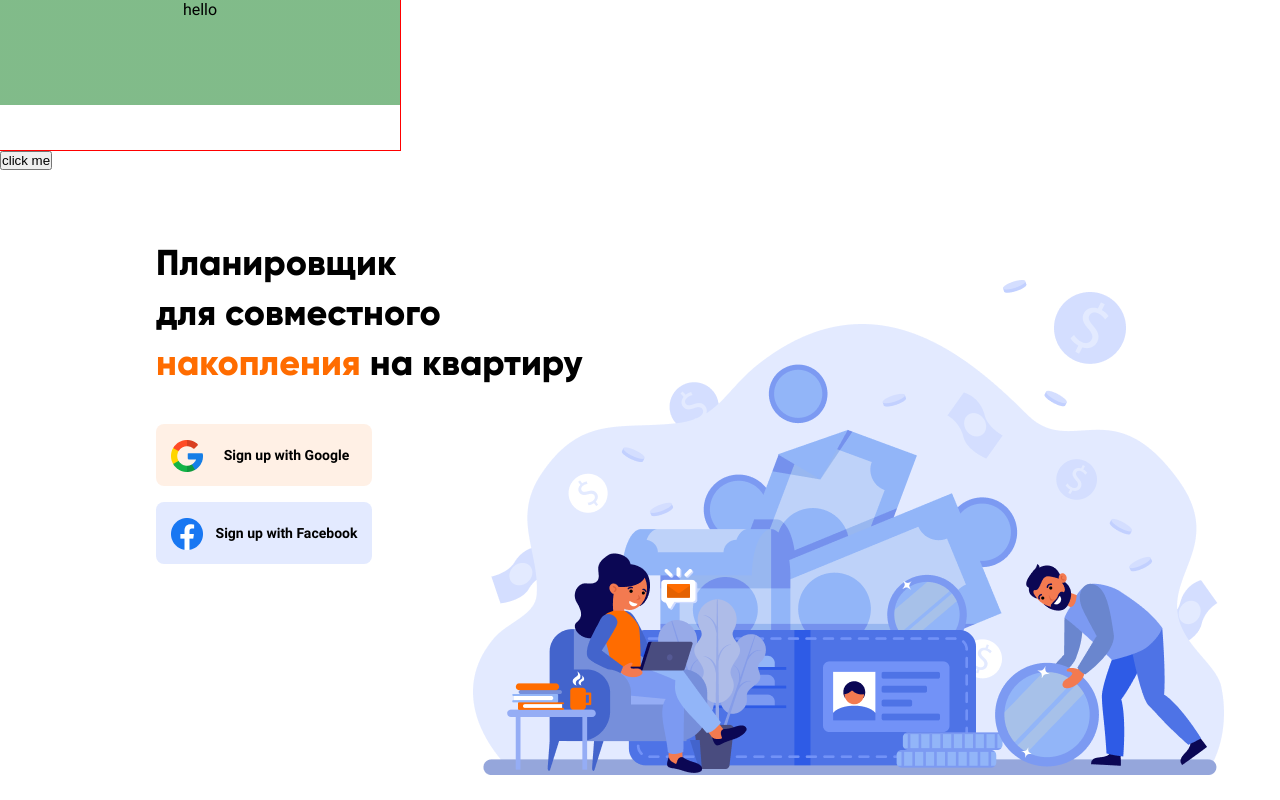
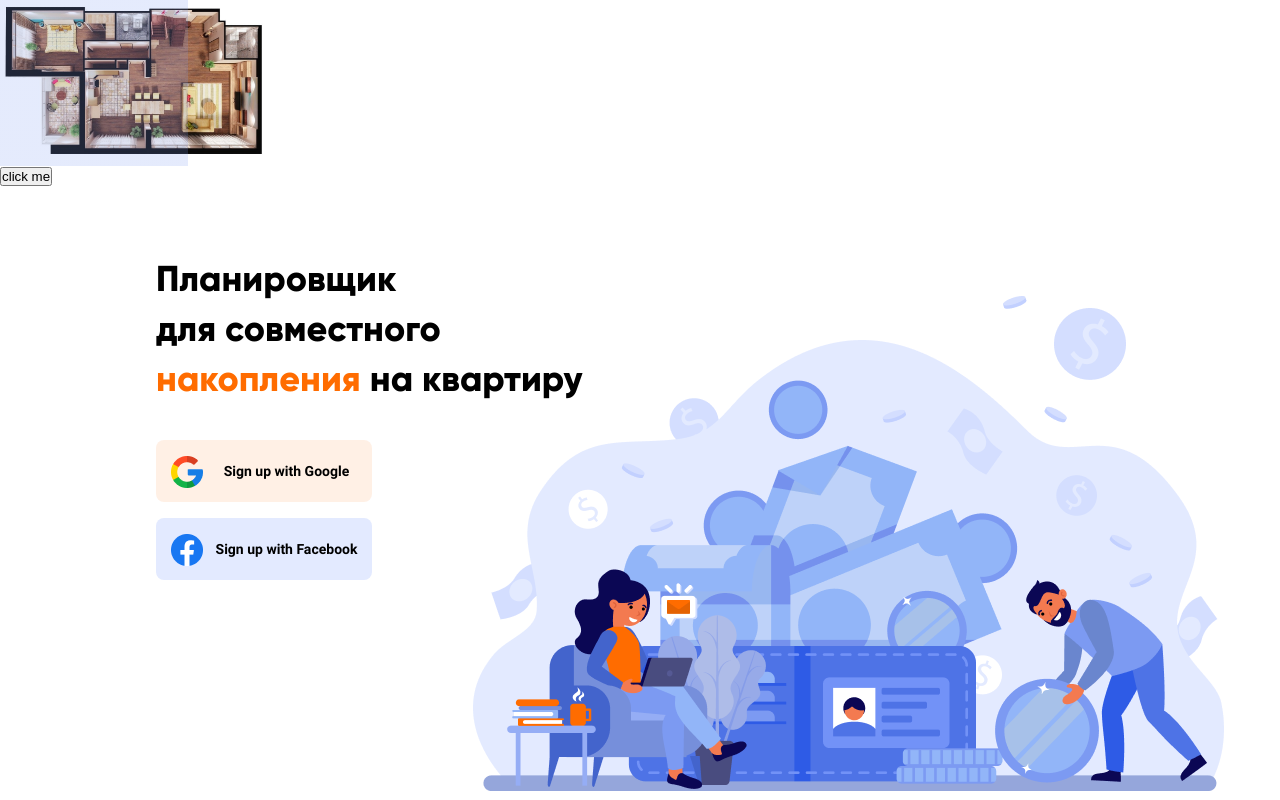
Before and after one commit to MarinaSergeyeva/FinancialAssistant, a React (Create React App) app in the folder frontend/: page / in a window 1280 px wide. Built offline with nearby package versions, Linux system fonts and the light colour scheme.

Commit message:
overlay working, need connection

```diff
--- a/frontend/src/common/deviceSizes.js
+++ b/frontend/src/common/deviceSizes.js
@@ -8,7 +8,7 @@ export const size = {
   desktop: '1280px',
 };
 
-const device = {
+export const device = {
   mobile: `(min-width: ${size.mobile}) and (max-width: ${size.beforeTablet})`,
   tablet: `(min-width: ${size.tablet}) and (max-width: ${size.beforeDesktop})`,
   desktop: `(min-width: ${size.desktop})`,
--- a/frontend/src/components/ApartmentVisualization/ApartmentVisualization.js
+++ b/frontend/src/components/ApartmentVisualization/ApartmentVisualization.js
@@ -1,24 +1,56 @@
 import React from 'react';
 import styled from 'styled-components';
+import apartmentImg from '../../assets/images/VisualizationApartment/flat_plan-min.jpg';
+import { useMediaQuery } from 'react-responsive';
+import device from '../../common/deviceSizes';
 
 const ApartmentVisualization = () => {
+  const isOnMobile = useMediaQuery({
+    query: device.mobile,
+  });
+
+  const isOnTablet = useMediaQuery({
+    query: device.tablet,
+  });
+
   return (
-    <>
-      <ApartmentWrapper> hello </ApartmentWrapper>
-    </>
+    <ApartmentWrapper>
+      <img
+        alt="flat-plan"
+        src={apartmentImg}
+        width={isOnTablet ? '240' : isOnMobile ? '280' : '269'}
+        height="166"
+      />
+      <Overlay></Overlay>
+    </ApartmentWrapper>
   );
 };
 
 export default ApartmentVisualization;
 
 const ApartmentWrapper = styled.div`
-  width: 400px;
-  height: 150px;
+  position: relative;
+  width: 280px;
+  height: 166px;
+  @media ${device.tablet} {
+    width: 240px;
+  }
+  @media ${device.desktop} {
+    width: 269px;
+  }
+`;
+
+const Overlay = styled.div`
+  background-image: center;
+  width: 100%;
+  height: 100%;
+  position: absolute;
+  top: 0px;
+  left: 0px;
   text-align: center;
-  outline: 1px solid red;
   background: linear-gradient(
-    to bottom,
-    rgba(4, 120, 21, 0.5) 70%,
+    to right,
+    rgba(124, 154, 242, 0.2) 70%,
     rgba(255, 255, 255, 0) 70%,
     rgba(255, 255, 255, 0) 100%,
     rgb(4, 120, 21) 100%
```
Also changed, not shown: frontend/src/assets/images/VisualizationApartment/flat_plan-min.jpg (added).
